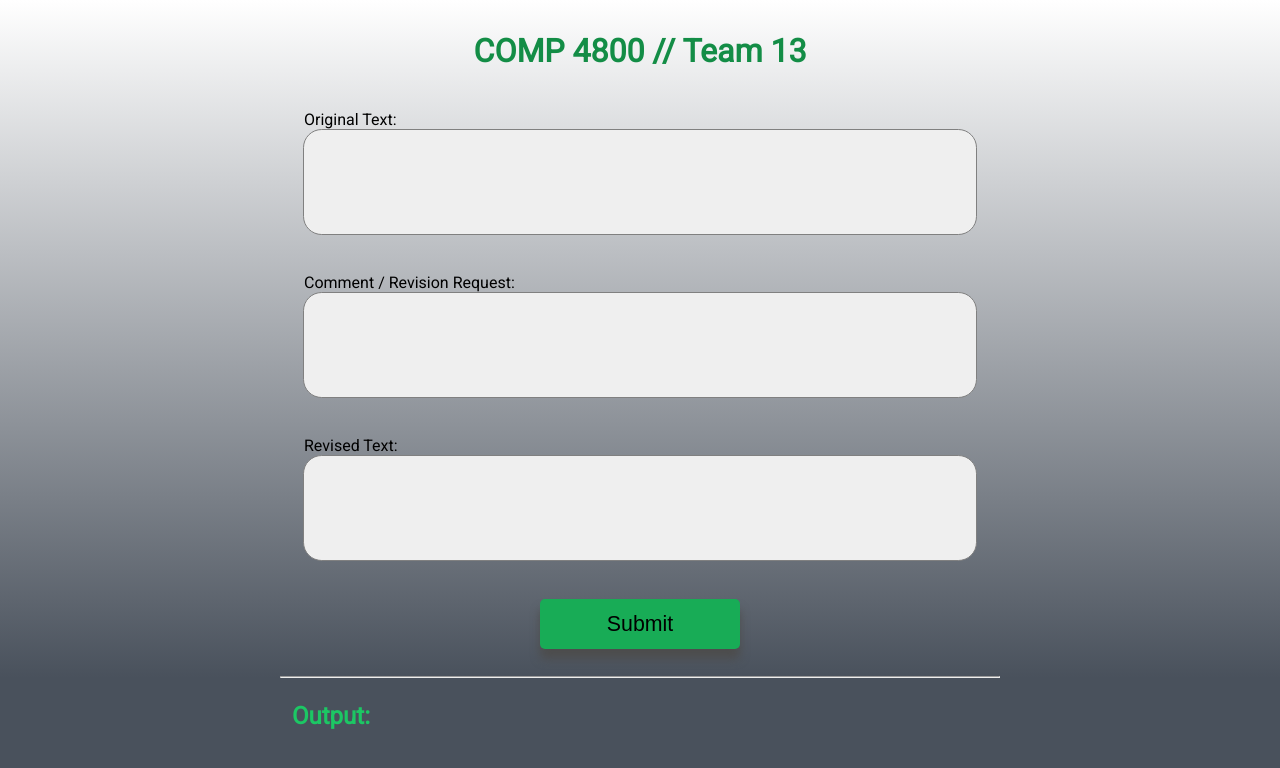
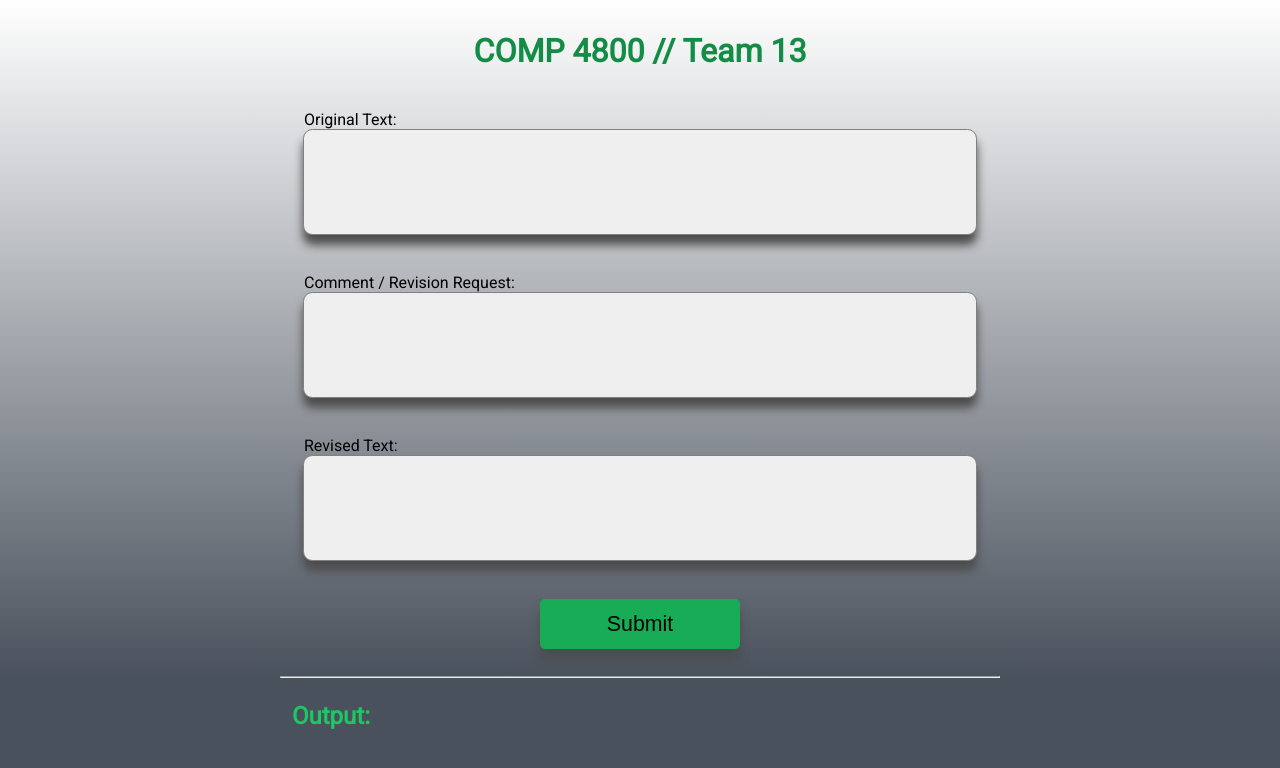
Before and after one commit to workunhard/4800_T13, a Django app: template pages/templates/home.html in a window 1280 px wide. Shown: the top 768 px of the page. Run offline with Django 4.2, Linux system fonts and the light colour scheme; the template is opened without the code that fills it, so the values that code supplies are empty; parts of the project's set-up code (start-up, migrations or seed data) failed here and were passed over.

Commit message:
CSS tweaks

```diff
--- a/pages/static/style.css
+++ b/pages/static/style.css
@@ -63,12 +63,14 @@ textarea {
     resize: none;
     width: 95%;
     height: 100px;
-    border-radius: 1em;
+    border-radius: 0.5em;
     border-style: solid;
     border-color: gray;
     background-color: #efefef;
     justify-content: center;
     align-content: center;
+    box-shadow: 0px 10px 10px #4d4d4d;
+
 }
 
 #submit {
@@ -99,4 +101,6 @@ textarea {
     border-color: gray;
     border-radius: 0.5em;
     background-color: #efefef;
+        box-shadow: 0px 10px 10px #313131;
+
 }
```
